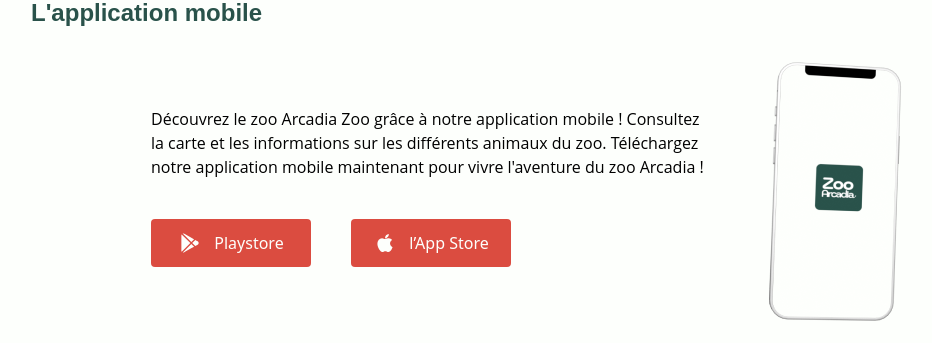
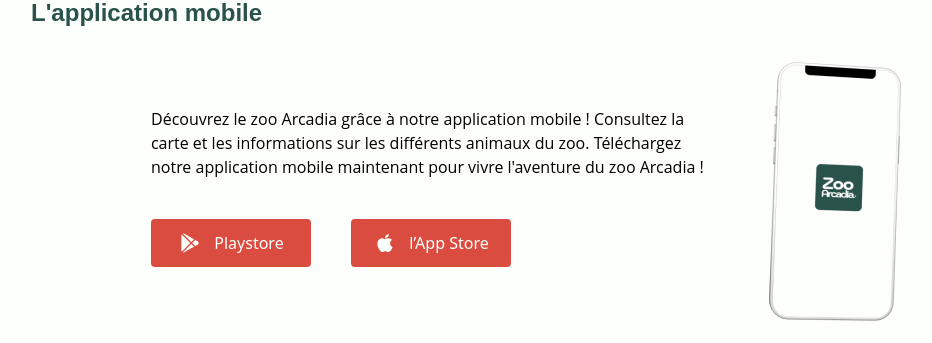
Before and after one commit to YoanMen/arcadia-symfony, a Symfony app: template templates/home/index.html.twig in a window 1280 px wide. Shown: the part 2626-2969 px from the top of the page, without its empty margins (105-1037 px from the left). Run offline with Twig, Linux system fonts and the light colour scheme; the template is opened without the code that fills it, so the values that code supplies are empty; style sheets or scripts are compiled from the project's sources; some libraries are stand-ins or nearby versions; some web fonts are replaced.

Commit message:
text correction section mobile app

```diff
--- a/templates/home/index.html.twig
+++ b/templates/home/index.html.twig
@@ -85,7 +85,7 @@
 		<div class="flex max-md:flex-col-reverse items-center max-w-screen-md mx-auto gap-10">
 			<div>
 				<p class="mx-auto ">
-					Découvrez le zoo Arcadia Zoo grâce à notre application mobile ! Consultez la carte et les informations sur les différents animaux du zoo. Téléchargez notre application mobile maintenant pour vivre l'aventure du  zoo Arcadia !
+					Découvrez le zoo Arcadia grâce à notre application mobile ! Consultez la carte et les informations sur les différents animaux du zoo. Téléchargez notre application mobile maintenant pour vivre l'aventure du  zoo Arcadia !
 				</p>
 				<div class="flex max-md:flex-col max-md:gap-4 md:gap-10 mt-10">
 					<a class="btn-primary w-40 max-md:w-full p-3 rounded flex gap-3 justify-center" href="#">
```
Lines whose indentation alone changed are shown as unchanged.
